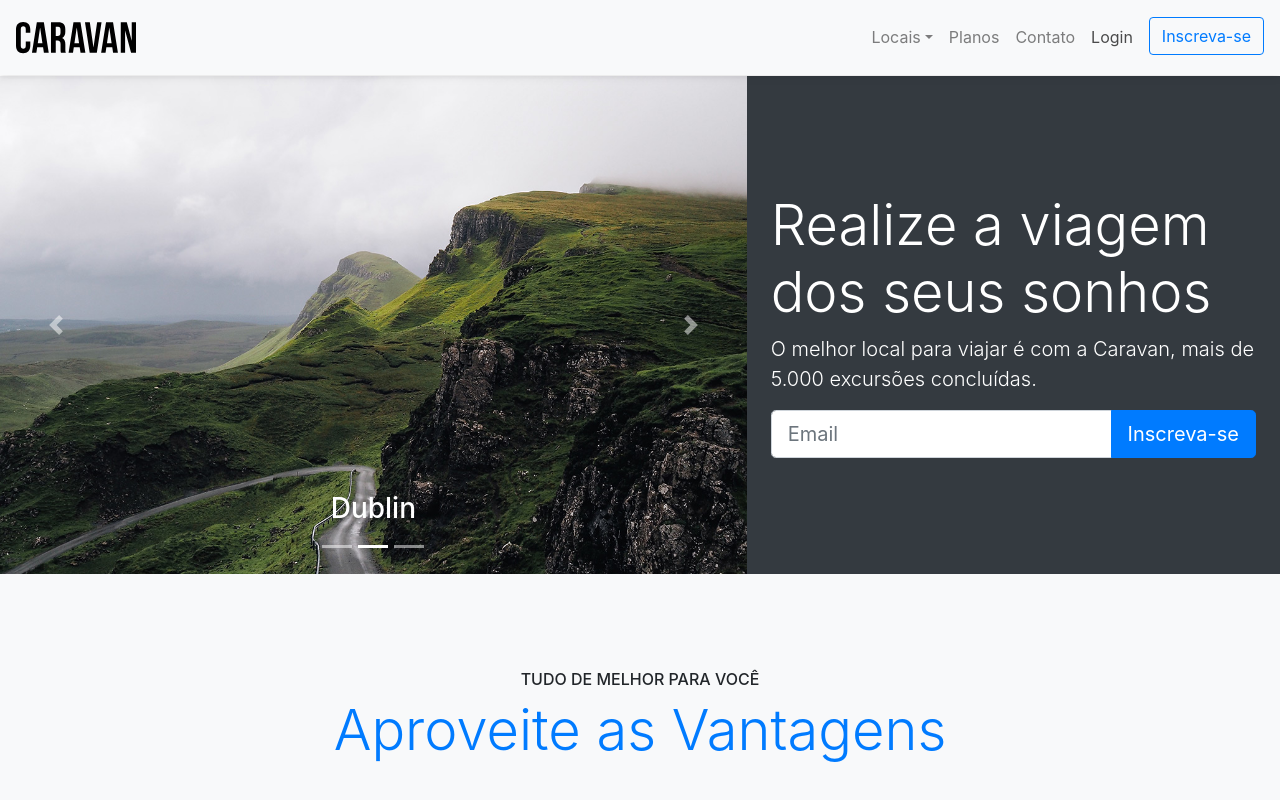
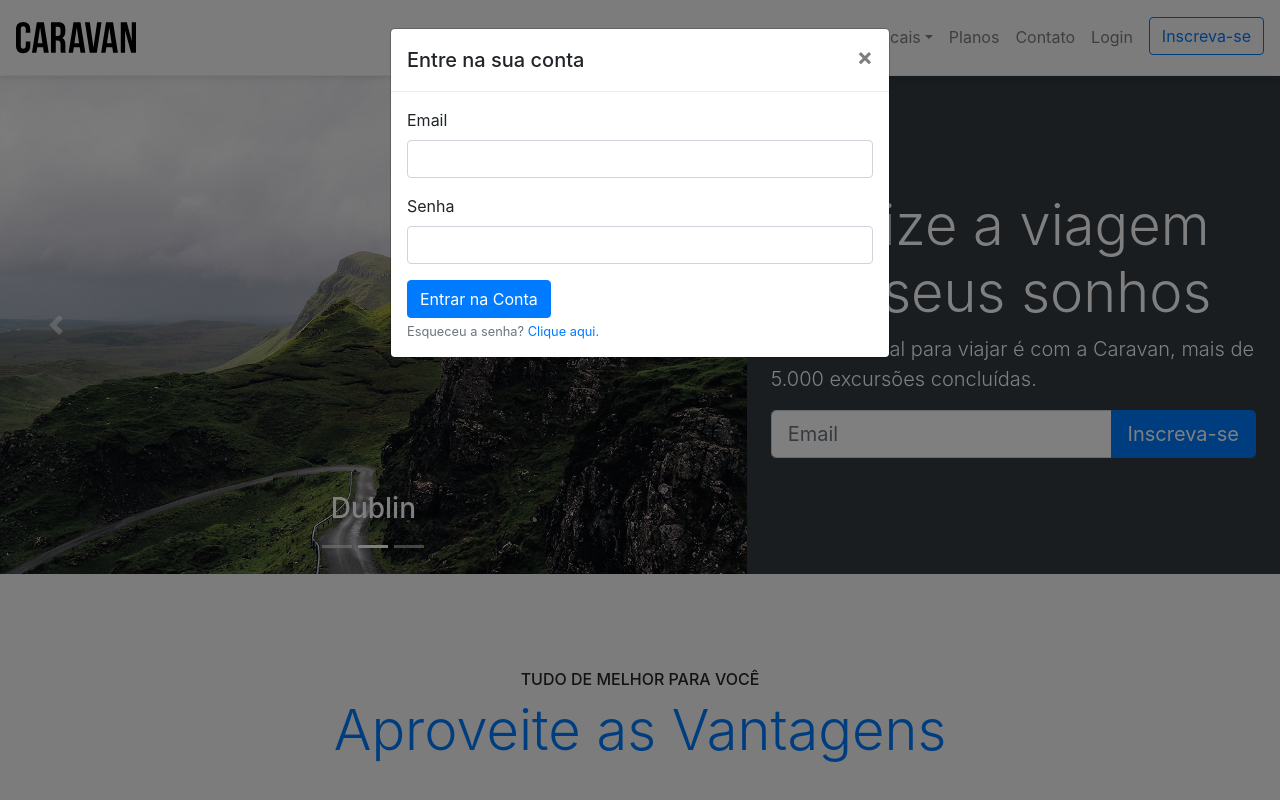
Before and after one commit to PedroPaivaDev/study-origamid-bootstrap, a plain HTML site: page index.html in a window 1280 px wide. Both pictures are taken after a click on the link "Login". Shown: the top 800 px of the page. Drawn offline with Linux system fonts and the light colour scheme; files whose address does not match are found by name.

Commit message:
class 3.10: login modal

```diff
--- a/index.html
+++ b/index.html
@@ -11,6 +11,35 @@
   <link rel="stylesheet" href="css/style.css">
 </head>
 <body>
+
+  <!-- Inicio Modal -->
+  <div class="modal fade" id="modalLogin" tabindex="-1" role="dialog" aria-labelledby="modalLoginLabel" aria-hidden="true">
+    <div class="modal-dialog" role="document">
+      <div class="modal-content">
+        <div class="modal-header">
+          <h5 class="modal-title" id="modalLoginLabel">Entre na sua conta</h5>
+          <button type="button" class="close" data-dismiss="modal" aria-label="Close">
+            <span aria-hidden="true">&times;</span>
+          </button>
+        </div>
+        <div class="modal-body">
+          <form>
+            <div class="form-group">
+              <label for="loginEmail">Email</label>
+              <input type="email" class="form-control" id="loginEmail">
+            </div>
+            <div class="form-group">
+              <label for="loginPassword">Senha</label>
+              <input type="password" class="form-control" id="loginPassword">
+            </div>
+            <button type="submit" class="btn btn-primary">Entrar na Conta</button>
+            <small id="emailHelp" class="form-text text-muted">Esqueceu a senha? <a href="">Clique aqui.</a></small>
+          </form>
+        </div>
+      </div>
+    </div>
+  </div>
+  <!-- Fim Modal -->
 
   <nav class="navbar navbar-expand-md navbar-light bg-light fixed-top py-3 box-shadow">
     <a href="index.html" class="navbar-brand">
@@ -38,7 +67,7 @@
           <a class="nav-link" href="contato.html">Contato</a>
         </li>
         <li class="nav-item">
-          <a class="nav-link" href="#">Login</a>
+          <a class="nav-link" href="#" data-toggle="modal" data-target="#modalLogin">Login</a>
         </li>
         <li class="nav-item">
           <a class="btn btn-outline-primary ml-md-2" href="inscricao.html">Inscreva-se</a>
```
